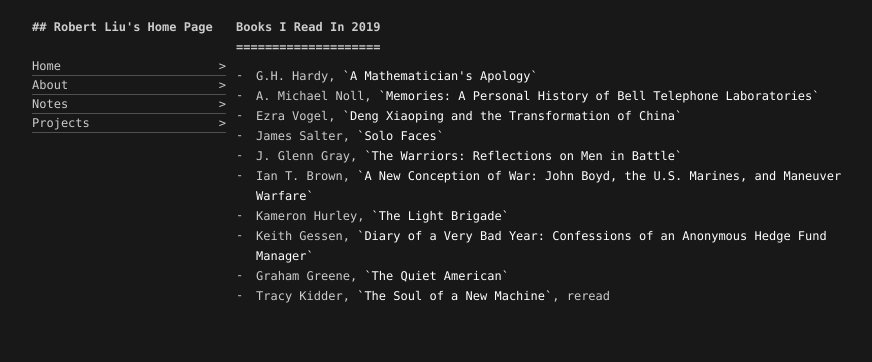
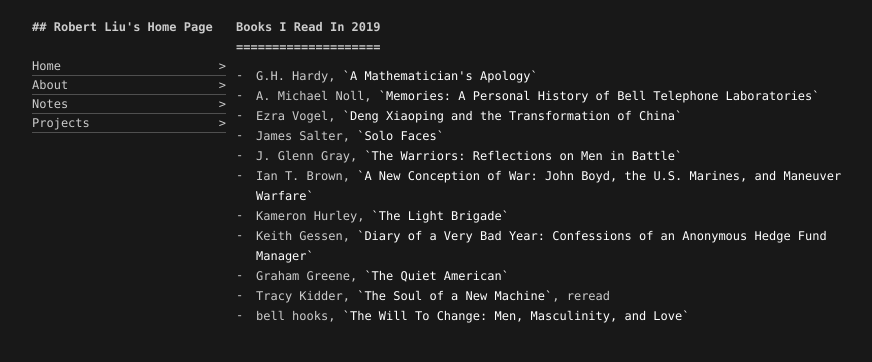
Before and after one commit to rrliu/cordyceptive.github.io, a Jekyll site: the page built from _posts/2019-12-30-books_2019.md, in a window 1280 px wide. Shown: the top 362 px of the page, without its empty margins (200-1072 px from the left). Built offline with Jekyll 4.4.1, drawn with Linux system fonts in a browser that asks for light colours.

Commit message:
bell hooks

```diff
--- a/_posts/2019-12-30-books_2019.md
+++ b/_posts/2019-12-30-books_2019.md
@@ -14,3 +14,4 @@ title: Books I Read In 2019
 - Keith Gessen, `Diary of a Very Bad Year: Confessions of an Anonymous Hedge Fund Manager`
 - Graham Greene, `The Quiet American`
 - Tracy Kidder, `The Soul of a New Machine`, reread
+- bell hooks, `The Will To Change: Men, Masculinity, and Love`
```
